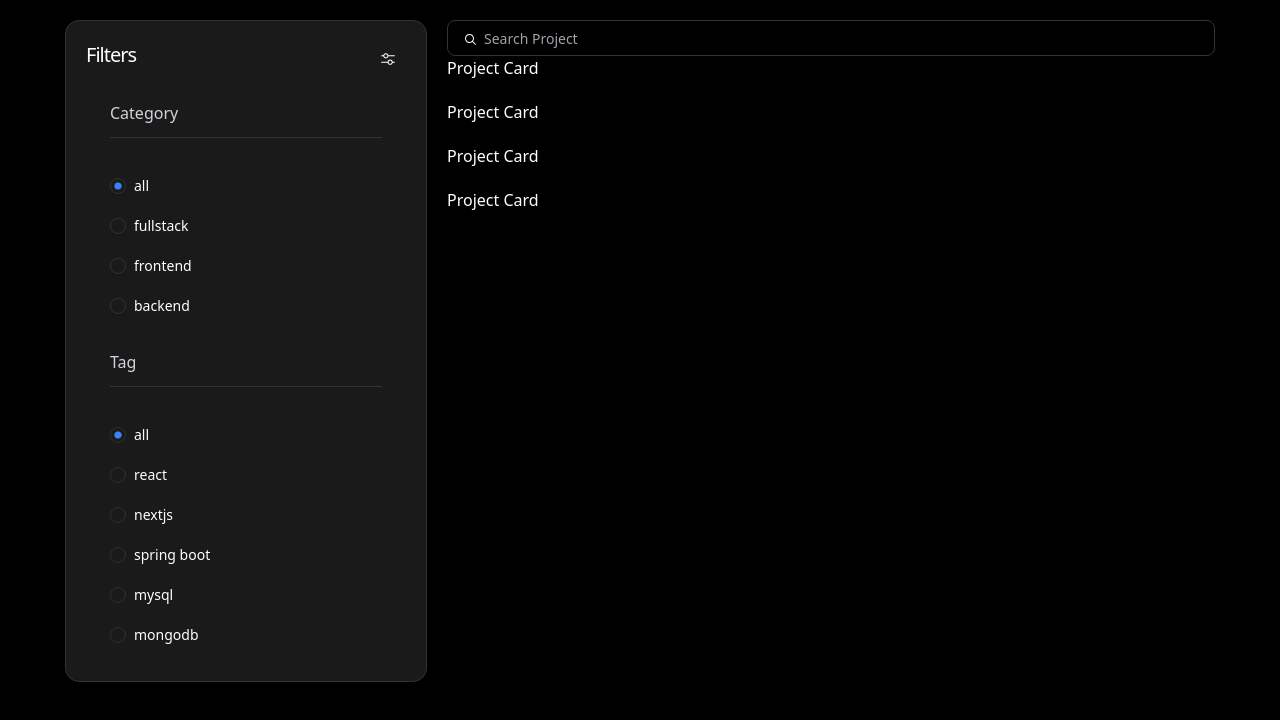
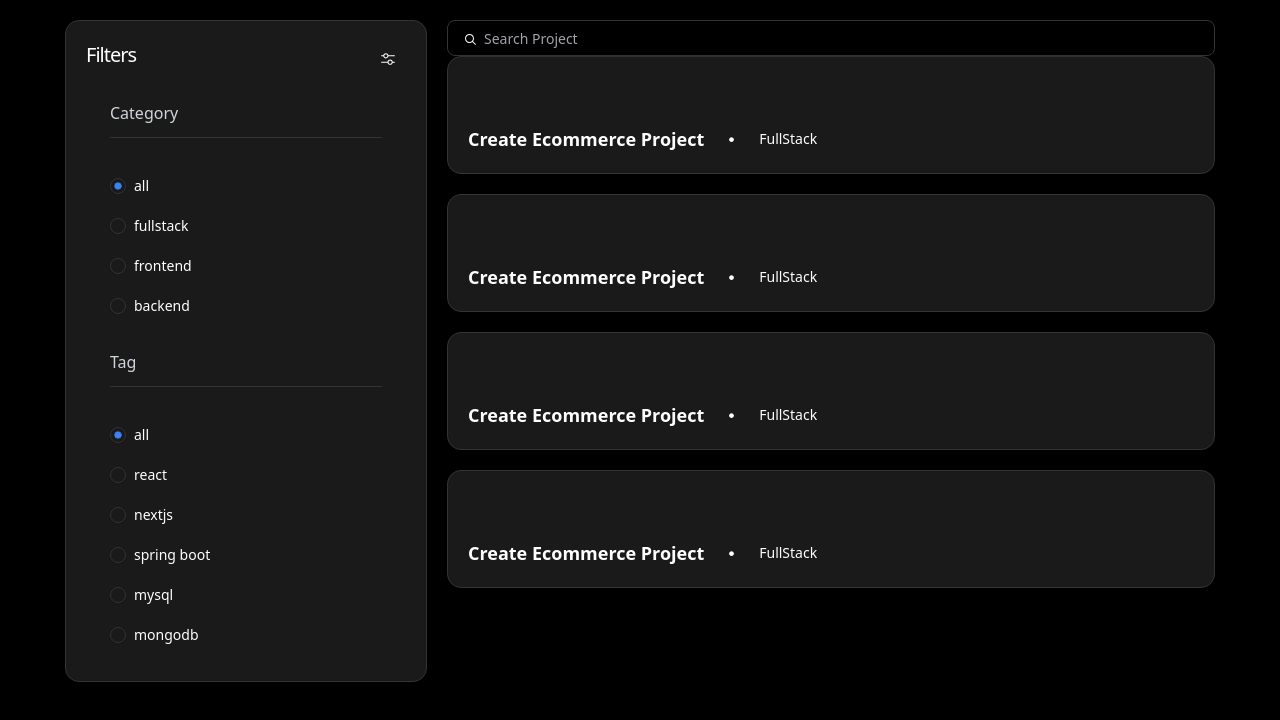
Before and after one commit to smaranbh7/Project-Management-System, a React (Vite) app in the folder Frontend/ProjectManagementSystem/: page / in a window 1280 px wide. Shown: the top 720 px of the page. Built offline with nearby package versions, Linux system fonts and the light colour scheme.

Commit message:
Frontend - Project card

```diff
--- /dev/null
+++ b/Frontend/ProjectManagementSystem/src/pages/Project/ProjectCard.jsx
@@ -0,0 +1,23 @@
+import React from "react";
+import { Card } from "../../components/ui/card";
+import { DotFilledIcon } from "@radix-ui/react-icons";
+
+function ProjectCard() {
+  return (
+    <Card className="p-5 w-full lg:max-w-3xl">
+      <div className="space-y-5"></div>
+      <div className="space-y-2"></div>
+      <div className="flex justify-between">
+        <div className="flex items-center gap-5">
+          <h1 className="cursor-pointer font-bold text-lg">
+            Create Ecommerce Project
+          </h1>
+          <DotFilledIcon />
+          <p className="text-sm text-gray-5=400">FullStack</p>
+        </div>
+      </div>
+    </Card>
+  );
+}
+
+export default ProjectCard;
--- a/Frontend/ProjectManagementSystem/src/pages/ProjectList/ProjectList.jsx
+++ b/Frontend/ProjectManagementSystem/src/pages/ProjectList/ProjectList.jsx
@@ -1,11 +1,15 @@
 import { Card, CardContent } from "../../components/ui/card";
 import { Button } from "../../components/ui/button";
-import { MagnifyingGlassIcon, MixerHorizontalIcon } from "@radix-ui/react-icons";
+import {
+  MagnifyingGlassIcon,
+  MixerHorizontalIcon,
+} from "@radix-ui/react-icons";
 import { ScrollArea } from "../../components/ui/scroll-area";
 import { RadioGroup, RadioGroupItem } from "../../components/ui/radio-group";
 import { Label } from "../../components/ui/label";
-import { Input } from "../../components/ui/input"
+import { Input } from "../../components/ui/input";
 import { useState } from "react";
+import ProjectCard from "../Project/ProjectCard";
 
 const tags = [
   "all",
@@ -23,8 +27,8 @@ function ProjectList() {
   const handleFilterChange = (section, value) => {
     console.log("value", value, section);
   };
-  const handleSearchChange =(e)=>{
-    setKeyword(e.target.value)
+  const handleSearchChange = (e) => {
+    setKeyword(e.target.value);
   };
   return (
     <>
@@ -100,16 +104,16 @@ function ProjectList() {
             <div className="relative p-0 w-full">
               <Input
                 onChange={handleSearchChange}
-                    placeholder= "Search Project"
-                    className="40% px-9"/>
-                    <MagnifyingGlassIcon className="absolute top-3 left-4"/>
+                placeholder="Search Project"
+                className="40% px-9"
+              />
+              <MagnifyingGlassIcon className="absolute top-3 left-4" />
             </div>
           </div>
           <div className="space-y-5 min-h-[74vh]">
-                {
-                    keyword?[1,1,1].map((item)=><div key={item}>Project Card</div>):
-                    [1,1,1,1].map((item)=><div key={item}>Project Card</div>)
-                }
+            {keyword
+              ? [1, 1, 1].map((item) => <ProjectCard key={item}/>)
+              : [1, 1, 1, 1].map((item) => <ProjectCard key={item}/>)}
           </div>
         </section>
       </div>
```
Lines whose indentation alone changed are shown as unchanged.
